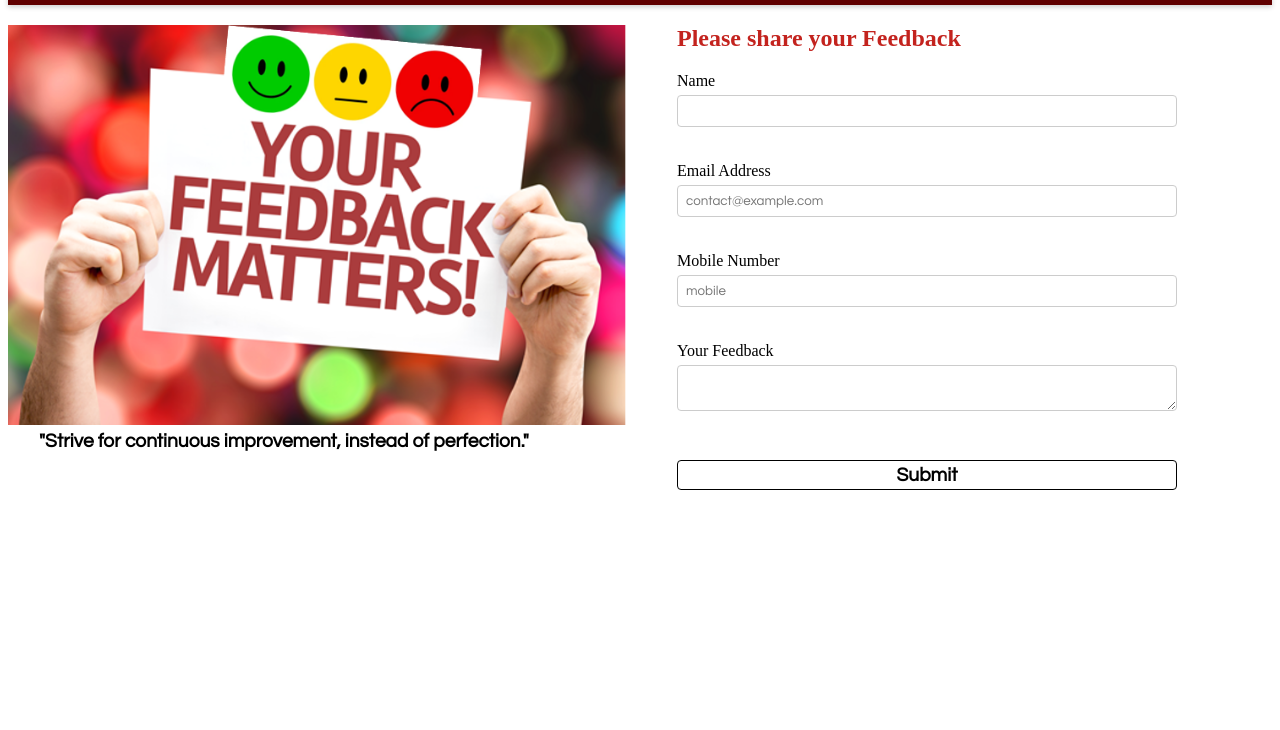
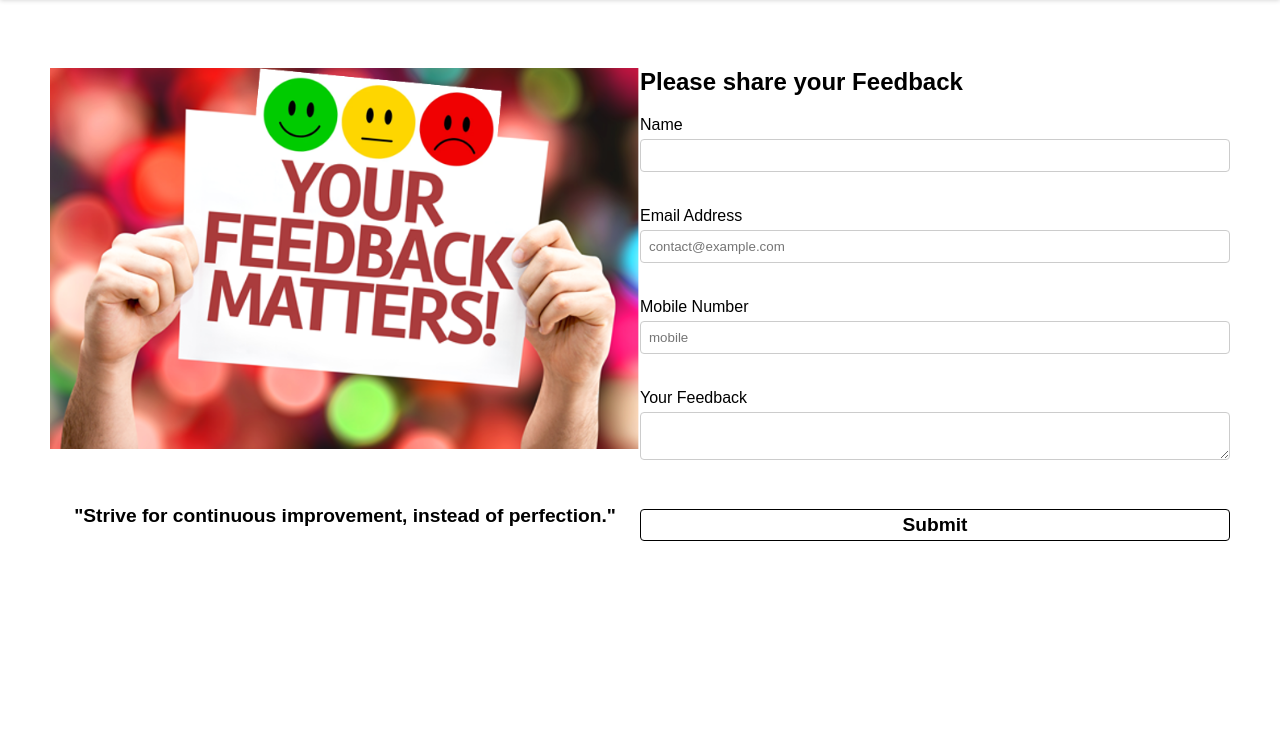
Before and after one commit to tpsarora/jagjitwelfare, a plain HTML site: page Feedback.html in a window 1280 px wide. Shown: the part 70-800 px from the top of the page. Drawn offline with Linux system fonts and the light colour scheme.

Commit message:
Fix feedback

```diff
--- a/Feedback.html
+++ b/Feedback.html
@@ -1,9 +1,10 @@
 <!DOCTYPE html>
-<html lang="en"> <link rel="stylesheet" href="commonstyles.css">
+<html lang="en">
+<link rel="stylesheet" href="commonstyles.css">
 <meta name="viewport" content="width=device-width, initial-scale=1.0">
+
 <head>
   <style>
-
     .hidden {
       display: none;
     }
@@ -42,21 +43,27 @@
       margin-top: 30px;
       padding-bottom: 50px;
     }
-.contact_container
-{
+
+    .contact_container {
       display: flex;
       flex-direction: row;
-  gap:50px;
+      margin: 50px;
     }
+
+    .contact_container>* {
+      flex-grow: 1;
+      /* Ensure items grow equally */
+      flex-basis: 0;
+      /* Start from equal base width */
+      min-width: 0;
+      /* Prevent overflowing content from breaking layout */
+    }
+
     .quotes {
-      font-family: 'Century Gothic';
       font-weight: bold;
       font-size: larger;
       padding: 1px;
       margin: 5px;
-      margin-left: 30px;
-
-      /* Maroon */
     }
 
     input,
@@ -65,7 +72,6 @@
       margin-top: 5px;
       margin-bottom: 35px;
       padding: 8px;
-      font-family: 'Century Gothic';
       width: 100%;
       border: 1px solid #ccc;
       border-radius: 4px;
@@ -75,7 +81,6 @@
     button {
       cursor: pointer;
       margin-top: 10px;
-      font-family: 'Century Gothic';
       font-weight: bold;
       font-size: larger;
       background-color: transparent;
@@ -95,7 +100,21 @@
       display: flex;
       margin-top: 20px;
       flex-direction: column;
-      gap: 50x;
+      gap: 50px;
+      /* Keep this in pixels */
+      align-items: center;
+      /* Center the content */
+    }
+
+    .responsive-image {
+      width: 100%;
+      /* Take full width of the container */
+      height: auto;
+      /* Maintain aspect ratio */
+      max-width: 600px;
+      /* Set a maximum width as needed */
+      object-fit: contain;
+      /* Scale the image to maintain aspect ratio */
     }
 
     .contact-form {
@@ -117,7 +136,7 @@
 
   <div Class="contact_container">
     <div class="contact-image">
-    <img src="Your-Feedback-Matters.png" style="height: 400px;">
+      <img src="Your-Feedback-Matters.png" class="responsive-image">
 
       <div class="quotes">
         "Strive for continuous improvement, instead of perfection."
@@ -125,7 +144,7 @@
     </div>
 
     <div class="contact-form">
-    <h2 style="color : #c3231e">Please share your Feedback</h2>
+      <h2>Please share your Feedback</h2>
       <form class="contact" id="feedbackForm">
         <div>
           <label for="name">Name</label>
@@ -186,4 +205,5 @@
   </script>
   </div>
 </body>
+
 </html>
--- a/commonstyles.css
+++ b/commonstyles.css
@@ -1,3 +1,8 @@
+body {
+    margin: 0;
+    font-family: Arial, sans-serif;
+}
+
 .nav {
     background-color: #600000; /* Darker Maroon */
     padding: 10px;
```
Lines whose indentation alone changed are shown as unchanged.
